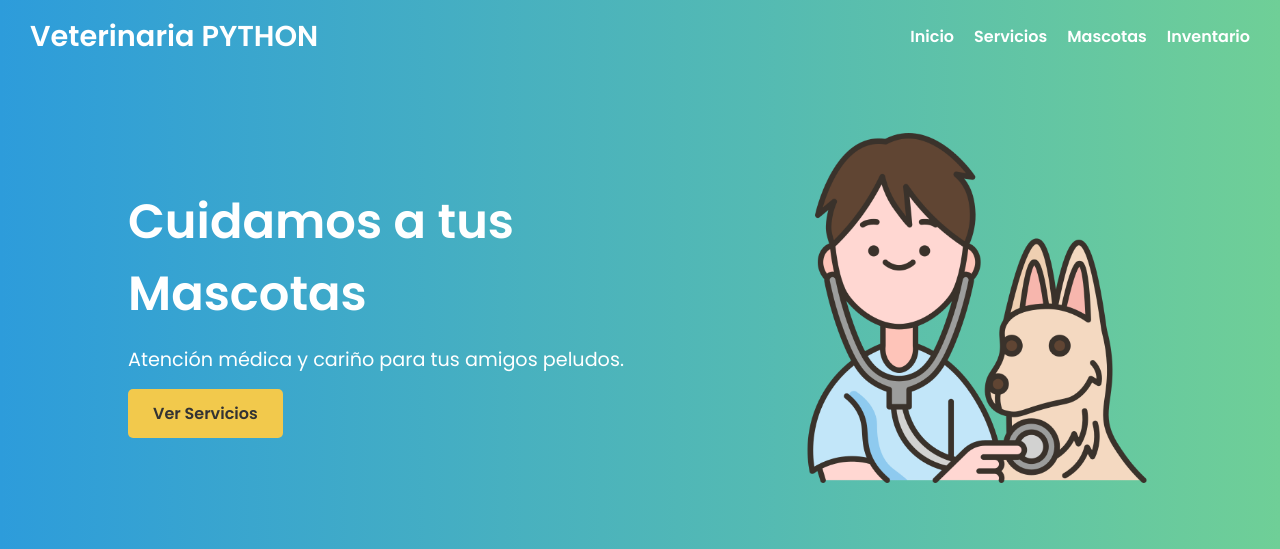
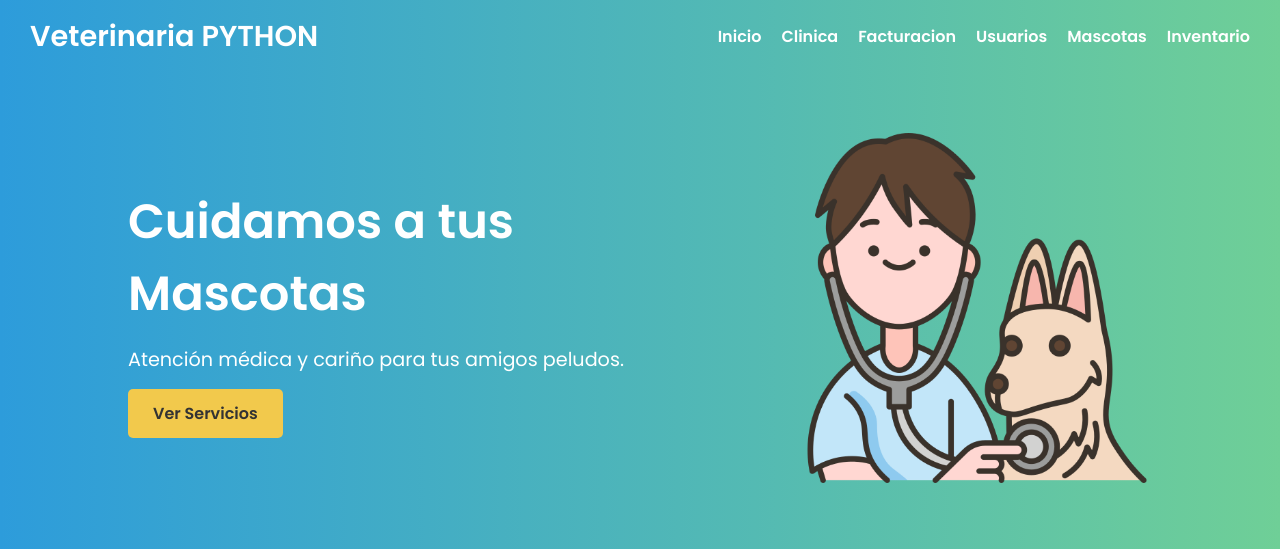
Before and after one commit to yruedahu/veterinaria_frameworks, a Django app: page / in a window 1280 px wide. Shown: the top 549 px of the page. Run offline with Django 5.2, Linux system fonts and the light colour scheme.

Commit message:
Add rest of services

```diff
--- a/apps/veterinary_home/templates/veterinary_home/home.html
+++ b/apps/veterinary_home/templates/veterinary_home/home.html
@@ -15,7 +15,9 @@
         <nav>
             <ul>
                 <li><a href="#">Inicio</a></li>
-                <li><a href="#">Servicios</a></li>
+                <li><a href="#">Clinica</a></li>
+                <li><a href="#">Facturacion</a></li>
+                <li><a href="#">Usuarios</a></li>
                 <li><a href="{% url 'home_pets' %}" class="btn">Mascotas</a></li>
                 <li><a href="{% url 'home_inventory' %}" class="btn">Inventario</a></li>
             </ul>
```
